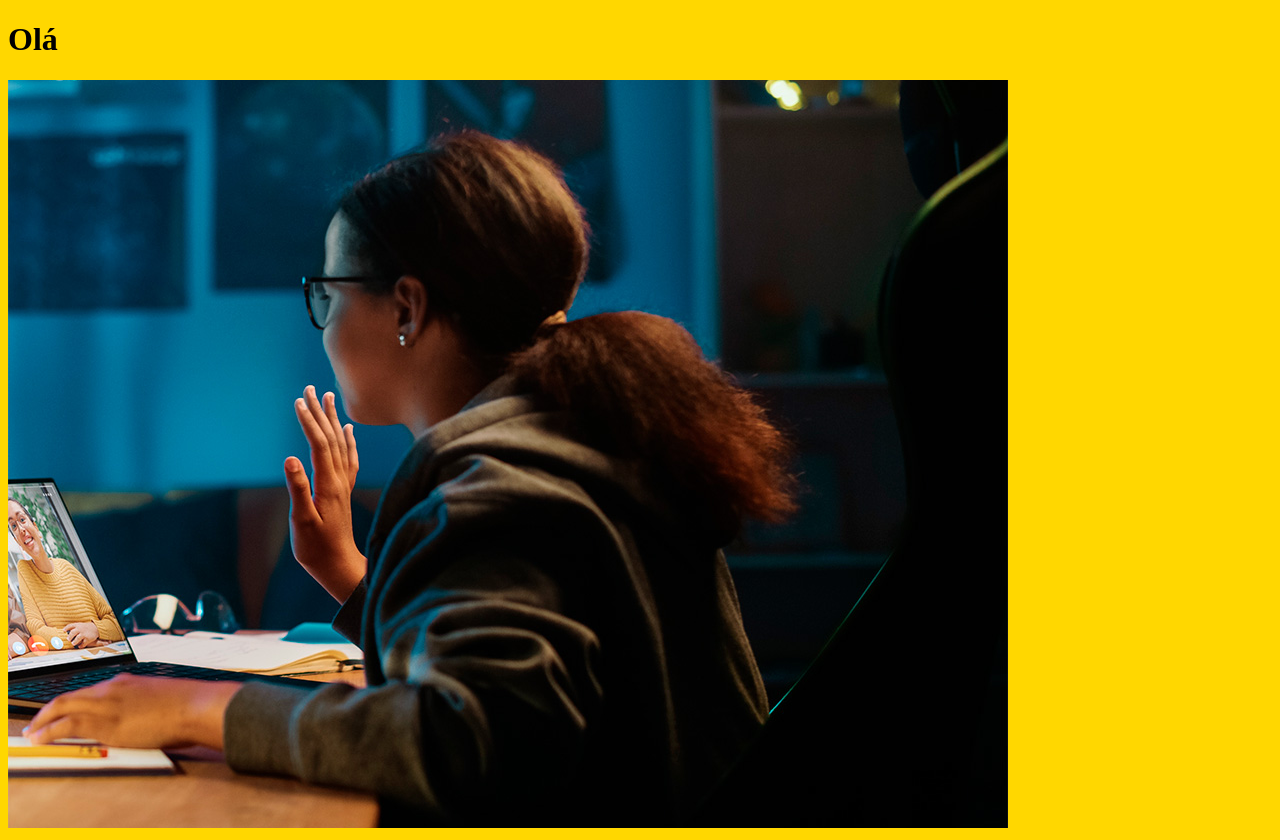
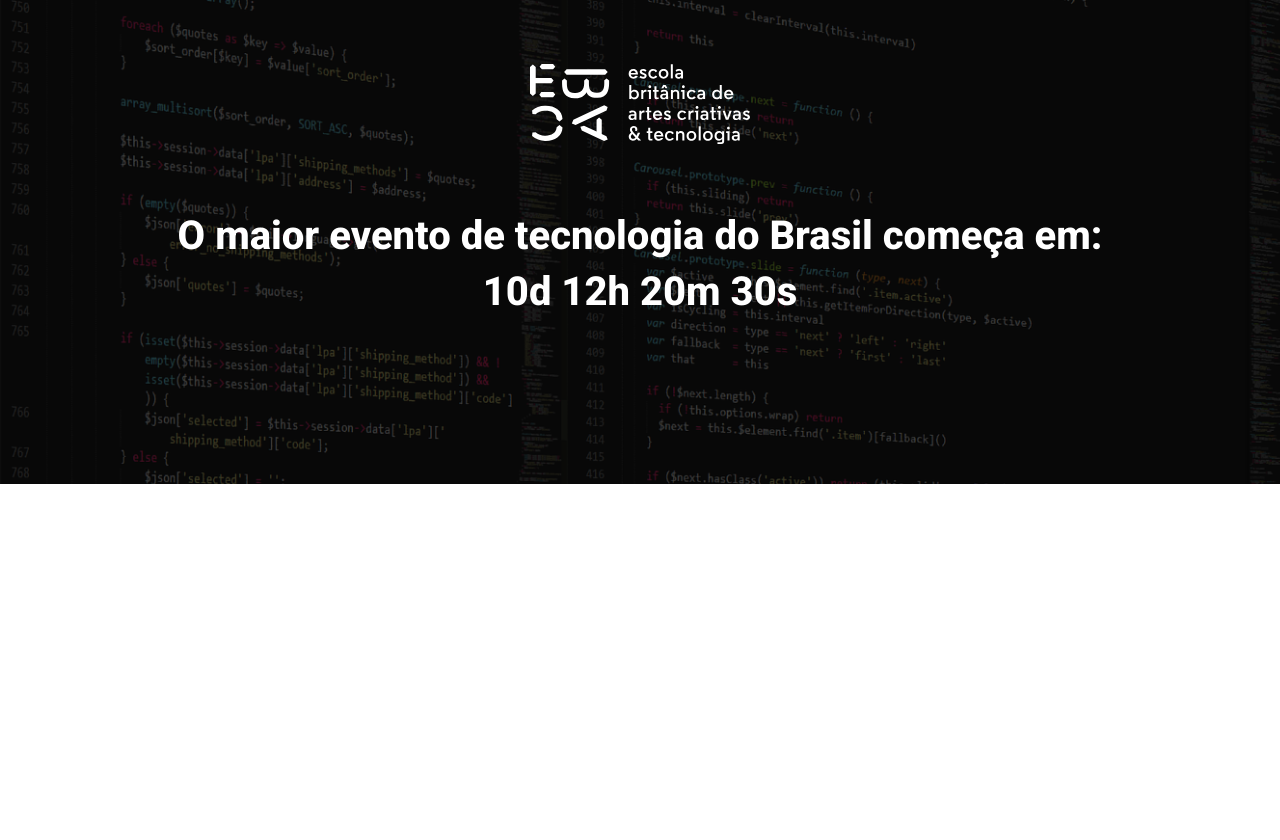
Before and after one commit to rodrigoamadeu/ebac_tech_talks, a website built with Parcel: page src/index.html in a window 1280 px wide. After the commit the page ends 800 px from the top, so only its background shows below. Built offline with nearby package versions, Linux system fonts and the light colour scheme.

Commit message:
criando o hero

```diff
--- a/src/index.html
+++ b/src/index.html
@@ -3,13 +3,23 @@
 <head>
     <meta charset="UTF-8">
     <meta name="viewport" content="width=device-width, initial-scale=1.0">
-    <title>Ebac_Talks</title>
+    <title>Ebac Teech Talks</title>
     <link rel="stylesheet" href="styles/mains.scss">
+    <link rel="preconnect" href="https://fonts.googleapis.com">
+    <link rel="preconnect" href="https://fonts.gstatic.com" crossorigin>
+    <link href="https://fonts.googleapis.com/css2?family=Roboto:wght@100..900&display=swap" rel="stylesheet">
 
 </head>
 <body>
-    <h1>Olá</h1>
-    <img src="images/backend.png" alt="">
+    <header class="hero">
+        <div class="container">
+            <img class="hero__logo" src="./images/ebac_logo.svg" alt="">
+            <p class="hero__text">
+                O maior evento de tecnologia do Brasil começa em: 10d 12h 20m 30s
+            </p>
+        </div>
+
+    </header>
     <script src="scripts/main.js"></script>
 </body>
 </html>
--- /dev/null
+++ b/src/styles/_hero.scss
@@ -0,0 +1,53 @@
+.hero {
+    padding-top: 64px;
+    padding-bottom: 100px;
+    background-image: url(../images/fundo.png);
+    background-repeat: no-repeat;
+    background-size: cover;
+    position: relative;
+
+    .container {
+        position: relative;
+    }
+
+    &::before {
+        position: absolute;
+        top: 0;
+        left: 0;
+        width: 100%;
+        height: 100%;
+        background-color: #000;
+        content: '';
+        opacity: .7;
+
+    }
+
+    &__text {
+        margin-top: 64px;
+        margin-bottom: 64px;
+        font-size: 40px;
+        line-height: 56px;
+        font-weight: 800;
+        text-align: center;
+    }
+
+    &__logo {
+        margin: 0 auto;
+        height: 80px;
+        display: block;
+    }
+
+    @media (max-width: 640px) {
+        padding: 40px 0;
+
+        &__logo {
+            height: 40px;
+        }
+
+        &__text {
+            font-size: 22px;
+            line-height: 24px;
+            margin: 24px 0;
+        }
+    }
+}
--- a/src/styles/mains.scss
+++ b/src/styles/mains.scss
@@ -1,3 +1,23 @@
-body {
-    background-color: gold;
+@use 'hero';
+
+* {
+    margin: 0;
+    padding: 0;
+    box-sizing: border-box;
+    font-family: 'Roboto', sans-serif;
+    color: #fff;
+
 }
+.container {
+    max-width: 960px;
+    width: 100%;
+    margin: 0 auto;
+
+    @media (max-width: 640px) {
+        max-width: 80%;
+    }
+
+    @media (max-width: 1024px) {
+        max-width: 90%;
+    }
+}
```
